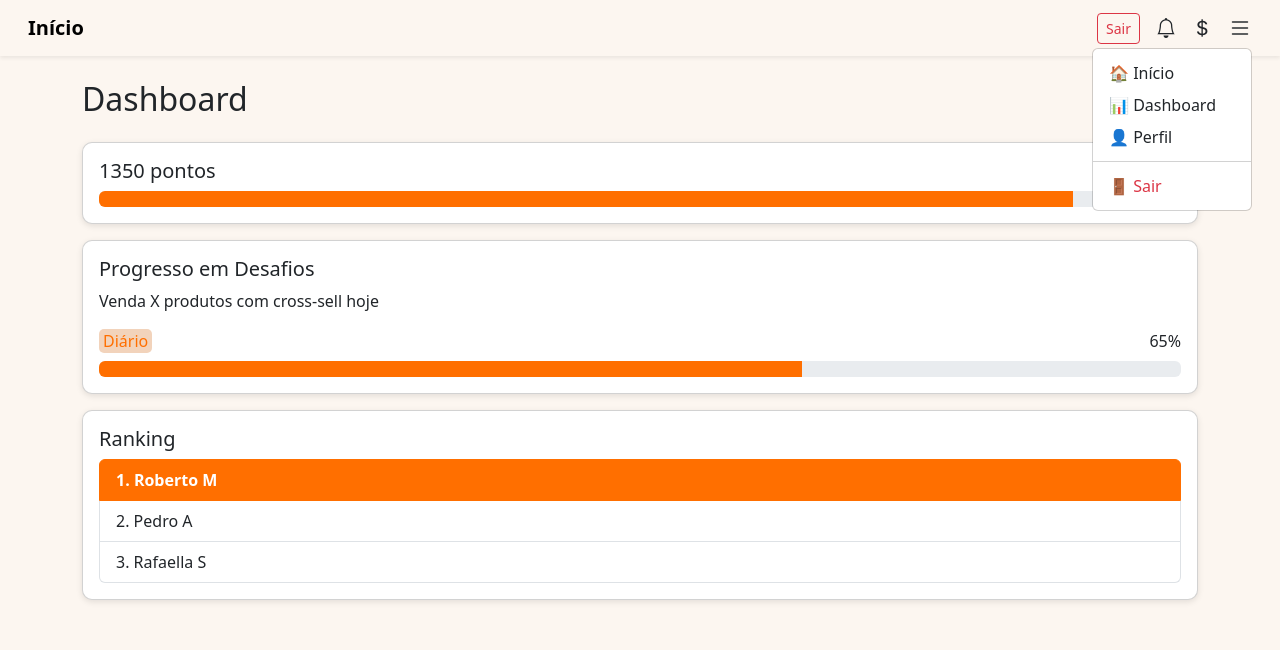
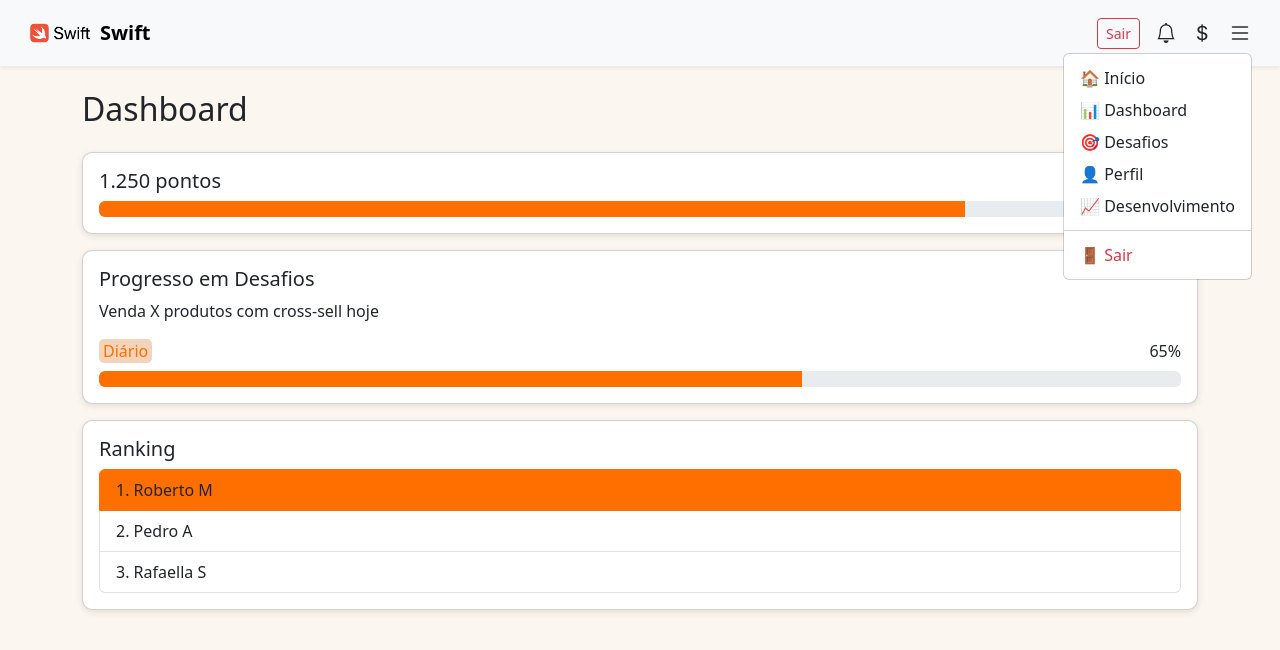
Before and after one commit to Dropeagle/ProjetoWeb, a plain HTML site: page home.html in a window 1280 px wide. Both pictures are taken after a click on the button 1240 px from the left and 27 px from the top of the page. Drawn offline with nearby package versions, Linux system fonts and the light colour scheme.

Commit message:
feat: implementar navbar dinâmica, corrigir login e atualizar menu hamburguer

```diff
--- a/desafios.html
+++ b/desafios.html
@@ -4,40 +4,18 @@
 <head>
   <meta charset="UTF-8">
   <meta name="viewport" content="width=device-width, initial-scale=1.0">
-    <link rel="icon" type="image/png" sizes="32x32" href="https://swift-static.online.pro.br/arquivos/favicon_package_2024/favicon-16x16.png" xmlns="http://www.w3.org/1999/xhtml">
+  <title>Swift - Desafios</title>
+  <link rel="icon" type="image/png" sizes="32x32" href="https://swift-static.online.pro.br/arquivos/favicon_package_2024/favicon-16x16.png">
   <link href="https://cdn.jsdelivr.net/npm/bootstrap@5.3.2/dist/css/bootstrap.min.css" rel="stylesheet">
   <link rel="stylesheet" href="https://cdn.jsdelivr.net/npm/bootstrap-icons@1.11.1/font/bootstrap-icons.css">
   <link rel="stylesheet" href="css/style.css">
-
-    <title>Swift - Desafios</title>
 </head>
 
 <body>
-    <nav class="navbar navbar-expand-lg navbar-light shadow-sm px-3">
-        <div class="container-fluid">
-            <a class="navbar-brand fw-bold" href="index.html">Início</a>
-            <div class="d-flex align-items-center gap-3 ms-auto">
-                <a href="login.html" class="btn btn-outline-danger btn-sm">Sair</a>
-                <i class="bi bi-bell fs-5" role="img" aria-label="Notificações" id="btnNotificacoes"></i>
-                <i class="bi bi-currency-dollar fs-5" role="img" aria-label="Financeiro"></i>
+  <!-- Navbar dinâmica -->
+  <div id="navbar"></div>
 
-                <div class="dropdown">
-                    <i class="bi bi-list fs-4" role="button" id="menuDropdown" data-bs-toggle="dropdown"
-                        aria-expanded="false"></i>
-                    <ul class="dropdown-menu dropdown-menu-end" aria-labelledby="menuDropdown">
-                        <li><a class="dropdown-item" href="index.html">🏠 Início</a></li>
-                        <li><a class="dropdown-item" href="home.html">📊 Dashboard</a></li>
-                        <li><a class="dropdown-item" href="#">👤 Perfil</a></li>
-                        <li>
-                            <hr class="dropdown-divider">
-                        </li>
-                        <li><a class="dropdown-item text-danger" href="login.html">🚪 Sair</a></li>
-                    </ul>
-                </div>
-            </div>
-        </div>
-    </nav>
-
+  <!-- Conteúdo da página -->
   <div class="container my-4">
     <h2 class="mb-4">
       <a href="javascript:history.back()" class="text-decoration-none">
@@ -97,10 +75,18 @@
         </div>
       </div>
     </div>
-
   </div>
 
+  <!-- Scripts -->
+  <script>
+    // Carrega a navbar dinâmica
+    fetch("navbar.html")
+      .then(r => r.text())
+      .then(html => {
+        document.getElementById("navbar").innerHTML = html;
+      })
+      .catch(err => console.error("Erro ao carregar navbar:", err));
+  </script>
   <script src="https://cdn.jsdelivr.net/npm/bootstrap@5.3.2/dist/js/bootstrap.bundle.min.js"></script>
 </body>
-
 </html>
--- a/home.html
+++ b/home.html
@@ -4,34 +4,16 @@
   <meta charset="UTF-8">
   <meta name="viewport" content="width=device-width, initial-scale=1.0">
   <title>Swift - Dashboard</title>
-  <link rel="icon" type="image/png" sizes="32x32" href="https://swift-static.online.pro.br/arquivos/favicon_package_2024/favicon-16x16.png" xmlns="http://www.w3.org/1999/xhtml">
+  <link rel="icon" type="image/png" sizes="32x32" href="https://swift-static.online.pro.br/arquivos/favicon_package_2024/favicon-16x16.png">
   <link href="https://cdn.jsdelivr.net/npm/bootstrap@5.3.2/dist/css/bootstrap.min.css" rel="stylesheet">
   <link rel="stylesheet" href="https://cdn.jsdelivr.net/npm/bootstrap-icons@1.11.1/font/bootstrap-icons.css">
   <link rel="stylesheet" href="css/style.css">
 </head>
 <body>
-  <nav class="navbar navbar-expand-lg navbar-light shadow-sm px-3">
-    <div class="container-fluid">
-      <a class="navbar-brand fw-bold" href="index.html">Início</a>
-      <div class="d-flex align-items-center gap-3 ms-auto">
-        <a href="login.html" class="btn btn-outline-danger btn-sm">Sair</a>
-        <i class="bi bi-bell fs-5" role="img" aria-label="Notificações" id="btnNotificacoes"></i>
-        <i class="bi bi-currency-dollar fs-5" role="img" aria-label="Financeiro"></i>
+  <!-- Navbar dinâmica -->
+  <div id="navbar"></div>
 
-        <div class="dropdown">
-          <i class="bi bi-list fs-4" role="button" id="menuDropdown" data-bs-toggle="dropdown" aria-expanded="false"></i>
-          <ul class="dropdown-menu dropdown-menu-end" aria-labelledby="menuDropdown">
-            <li><a class="dropdown-item" href="index.html">🏠 Início</a></li>
-            <li><a class="dropdown-item" href="home.html">📊 Dashboard</a></li>
-            <li><a class="dropdown-item" href="#">👤 Perfil</a></li>
-            <li><hr class="dropdown-divider"></li>
-            <li><a class="dropdown-item text-danger" href="login.html">🚪 Sair</a></li>
-          </ul>
-        </div>
-      </div>
-    </div>
-  </nav>
-
+  <!-- Conteúdo da página -->
   <div class="container my-4">
     <h2 class="mb-4">Dashboard</h2>
 
@@ -50,7 +32,7 @@
         <p>Venda X produtos com cross-sell hoje</p>
         <div class="d-flex justify-content-between align-items-center mb-2">
           <small class="text-muted px-1 fs-6 bgColorTextSmall">Diário</small>
-            <span class="fs-6">65%</span>
+          <span class="fs-6">65%</span>
         </div>
         <div class="progress">
           <div class="progress-bar bg-warning" style="width: 65%;"></div>
@@ -70,7 +52,14 @@
     </div>
   </div>
 
+  <!-- Scripts -->
+  <script>
+    // Carrega a navbar
+    fetch("navbar.html")
+      .then(r => r.text())
+      .then(html => { document.getElementById("navbar").innerHTML = html; })
+      .catch(err => console.error('Erro ao carregar navbar:', err));
+  </script>
   <script src="https://cdn.jsdelivr.net/npm/bootstrap@5.3.2/dist/js/bootstrap.bundle.min.js"></script>
-  <script src="js/script.js"></script>
 </body>
 </html>
--- /dev/null
+++ b/navbar.html
@@ -0,0 +1,26 @@
+<nav class="navbar navbar-expand-lg navbar-light bg-light shadow-sm px-3">
+  <div class="container-fluid">
+    <a class="navbar-brand fw-bold d-flex align-items-center" href="index.html">
+      <img src="images/logo-swift.png" alt="Logo Swift" height="40" class="me-2">
+      Swift
+    </a>
+    <div class="d-flex align-items-center gap-3 ms-auto">
+      <a href="login.html" class="btn btn-outline-danger btn-sm">Sair</a>
+      <i class="bi bi-bell fs-5" role="img" aria-label="Notificações"></i>
+      <i class="bi bi-currency-dollar fs-5" role="img" aria-label="Financeiro"></i>
+
+      <div class="dropdown">
+        <i class="bi bi-list fs-4" role="button" id="menuDropdown" data-bs-toggle="dropdown" aria-expanded="false"></i>
+        <ul class="dropdown-menu dropdown-menu-end" aria-labelledby="menuDropdown">
+          <li><a class="dropdown-item" href="index.html">🏠 Início</a></li>
+          <li><a class="dropdown-item" href="home.html">📊 Dashboard</a></li>
+          <li><a class="dropdown-item" href="desafios.html">🎯 Desafios</a></li>
+          <li><a class="dropdown-item" href="perfil.html">👤 Perfil</a></li>
+          <li><a class="dropdown-item" href="desenvolvimento.html">📈 Desenvolvimento</a></li>
+          <li><hr class="dropdown-divider"></li>
+          <li><a class="dropdown-item text-danger" href="login.html">🚪 Sair</a></li>
+        </ul>
+      </div>
+    </div>
+  </div>
+</nav>
```
Also changed, not shown: desenvolvimento.html (+9 -21 lines), index.html (+9 -19 lines), login.html (+7 -22 lines), perfil.html (+9 -21 lines). Lines whose indentation alone changed are shown as unchanged.
